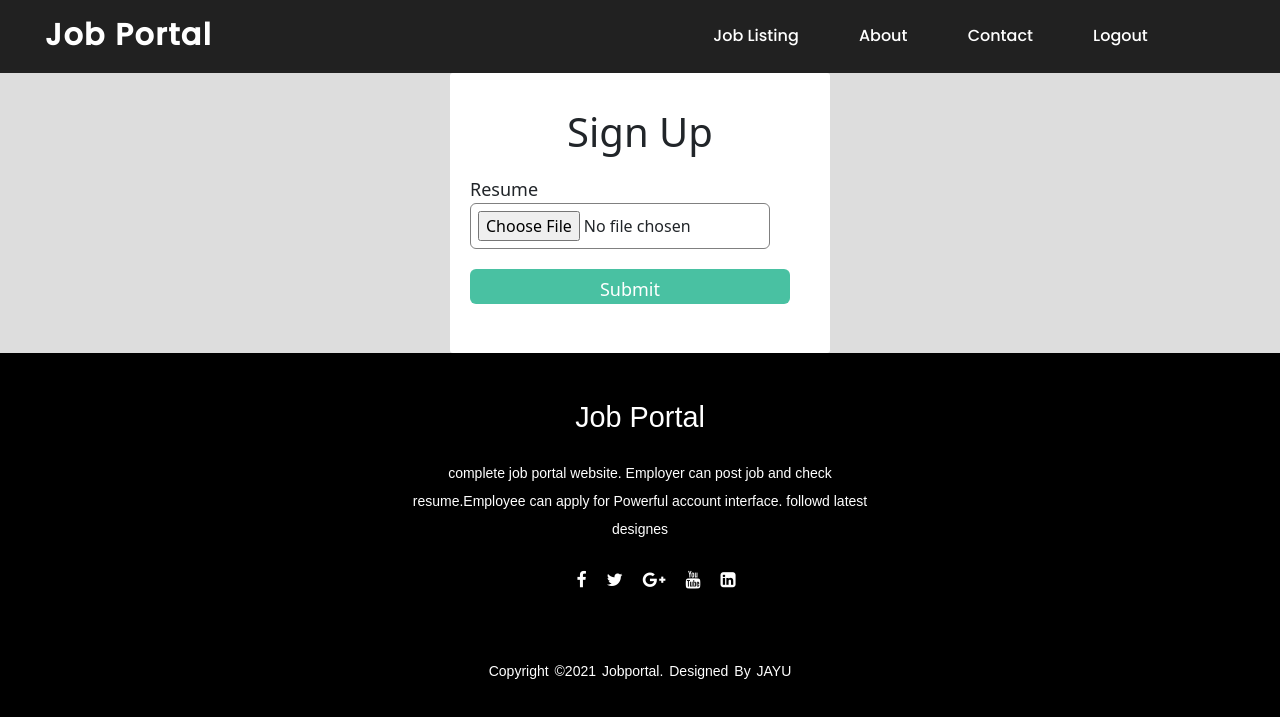
After one commit to jayu07072001/Job_Portal, a Django app: page /apply_job/1 in a window 1280 px wide. The commit adds this page. Shown: the top 717 px of the page. Run offline with Django 3.2, Linux system fonts and the light colour scheme; a user stored in the database is signed in; data comes from the database, SQL or seed files in the repository; both versions use the stored data as it was after the commit.

Commit message:
apply job html page

```diff
--- a/Job_portal/jobportal/job/models.py
+++ b/Job_portal/jobportal/job/models.py
@@ -1,6 +1,5 @@
 from django.db import models
 from django.contrib.auth.models import User
-
 class job_seeker(models.Model):
     user = models.ForeignKey(User,on_delete=models.CASCADE)
     mobile=models.CharField(max_length=10)
--- a/Job_portal/jobportal/job/urls.py
+++ b/Job_portal/jobportal/job/urls.py
@@ -23,4 +23,5 @@ urlpatterns = [
     path('alljobs/',views.alljobs,name='alljobs'),
     path('alljobs_base/',views.alljobs_base,name='alljobs_base'),
     path('job_detail/<int:uid>',views.job_detail,name='job_detail'),
+    path('apply_job/<int:uid>',views.apply_job,name='apply_job'),
 ]+ static(settings.MEDIA_URL, document_root=settings.MEDIA_ROOT)
--- a/Job_portal/jobportal/job/views.py
+++ b/Job_portal/jobportal/job/views.py
@@ -242,3 +242,10 @@ def job_detail(request,uid):
     job=jobs.objects.get(id=uid)
     d={'job':job}
     return render(request,'job/job_detail.html',d)
+
+def apply_job(request,uid):
+    if not request.user.is_authenticated:
+        return redirect('user_login')
+    job=jobs.objects.get(id=uid)
+    d={'job':job}
+    return render(request,'job/apply_job.html',d)
--- a/Job_portal/jobportal/static/job/css/search1.css
+++ b/Job_portal/jobportal/static/job/css/search1.css
@@ -57,6 +57,14 @@
     background-color: white;
     border-radius: 3px;
   }
+  .signup-box3 {
+    width: 380px;
+    height: 280px;
+    margin: auto;
+    padding-top: 20px;
+    background-color: white;
+    border-radius: 3px;
+  }
 
   .login-box {
     width: 360px;
@@ -78,6 +86,10 @@
     text-align: center;
     padding-top: 15px;
   }
+  .signup-box3 h1 {
+    text-align: center;
+    padding-top: 15px;
+  }
   .signup-box form {
     width: 300px;
     margin-left: 20px;
@@ -87,6 +99,10 @@
     margin-left: 20px;
   }
   .signup-box2 form {
+    width: 300px;
+    margin-left: 20px;
+  }
+  .signup-box3 form {
     width: 300px;
     margin-left: 20px;
   }
@@ -105,6 +121,11 @@
     margin-top: 20px;
     font-size: 18px;
   }
+  .signup-box3 form label {
+    display: flex;
+    margin-top: 20px;
+    font-size: 18px;
+  }
    .signup-box form input {
     width: 100%;
     padding: 7px;
@@ -114,6 +135,14 @@
     outline: none;
   }
   .signup-box form select {
+    width: 100%;
+    padding: 7px;
+    border: none;
+    border: 1px solid gray;
+    border-radius: 6px;
+    outline: none;
+  }
+  .signup-box3 form select {
     width: 100%;
     padding: 7px;
     border: none;
@@ -137,7 +166,24 @@
     border-radius: 6px;
     outline: none;
   }
+  .signup-box3 form input {
+    width: 100%;
+    padding: 7px;
+    border: none;
+    border: 1px solid gray;
+    border-radius: 6px;
+    outline: none;
+  }
    .signup-box form input[type="submit"] {
+    width: 320px;
+    height: 35px;
+    margin-top: 20px;
+    border: none;
+    background-color: #49c1a2;
+    color: white;
+    font-size: 18px;
+  }
+  .signup-box3 form input[type="submit"] {
     width: 320px;
     height: 35px;
     margin-top: 20px;
@@ -240,6 +286,7 @@
  {
 
  }
+
  .hedinglist center
  {
    font-family: sans-serif;
--- /dev/null
+++ b/Job_portal/jobportal/templates/job/apply_job.html
@@ -0,0 +1,16 @@
+{% extends 'job/user_navigation.html' %}
+{% load static %}
+{%block title%} Apply Job {%endblock title %}
+{% block content %}
+<div class="bg1">
+<div class="signup-box3">
+      <h1>Sign Up</h1>
+      <form method="post" name="Apply"  onsubmit="return checkpass()">
+      {% csrf_token %}
+        <label>Resume</label>
+        <input type="file" placeholder="" name="fname" />
+        <input type="submit" value="Submit" />
+      </form>
+    </div>
+    </div>
+{%endblock content %}
--- a/Job_portal/jobportal/templates/job/job_detail.html
+++ b/Job_portal/jobportal/templates/job/job_detail.html
@@ -22,7 +22,7 @@
         <p style="color:black;font-size:18px;font-family:sans-serif">Company Name : {{job.recruiter1.company}}
         <p style="color:black;font-size:18px;font-family:sans-serif;"><i class="fa fa-map-marker mr-2" style="margin-right:25px;"></i>Location : {{job.location}}
         <p style="color:black;font-size:18px;font-family:sans-serif;"  > <i class="fa fa-money" style="margin-right:10px;" ></i> Salary : <i class="fa fa-inr" style="margin-right:4px;"></i><strong>{{job.salary}}</strong></p>
-        <a href="" class="btn btn-success btn-sm" >Apply</a>
+        <a href="{% url 'apply_job' job.id %} " class="btn btn-success btn-sm" >Apply</a>
         </div>
     </div>
     <div class="col-md-4" >
--- a/Job_portal/jobportal/templates/job/signup_recruiter.html
+++ b/Job_portal/jobportal/templates/job/signup_recruiter.html
@@ -17,7 +17,7 @@ function checkpass()
 <div class="bg1">
 <div class="signup-box1">
       <h1>Sign Up</h1>
-      <form method="post" onsubmit="return checkpass()">
+      <form method="post" name="signup" onsubmit="return checkpass()">
       {% csrf_token %}
         <label>First Name</label>
         <input type="text" placeholder="" name="fname" />
@@ -50,7 +50,7 @@ function checkpass()
     {% ifequal error "no" %}
     <script>
     alert("signup successfully");
-    window.location('{% url 'recruiter_login' %}')
+    window.location=('{% url 'recruiter_login' %}')
     </script>
     {%endifequal%}
 
--- a/Job_portal/jobportal/templates/job/user_contact.html
+++ b/Job_portal/jobportal/templates/job/user_contact.html
@@ -4,7 +4,7 @@
 {% block content %}
 <section class="contact">
    <div class="content2">
-      <h2>Contact Us</h2>
+      <h2 style="text-align:center;padding-left:320px;">Contact Us</h2>
    </div>
    <div class="container2">
       <div class="contactinfo">
@@ -54,5 +54,4 @@
 </div>
 </section>
 
-
 {% endblock content %}
```
Also changed, not shown: Job_portal/jobportal/db.sqlite3, Job_portal/jobportal/static/job/css/style.css (line endings or trailing spaces).
